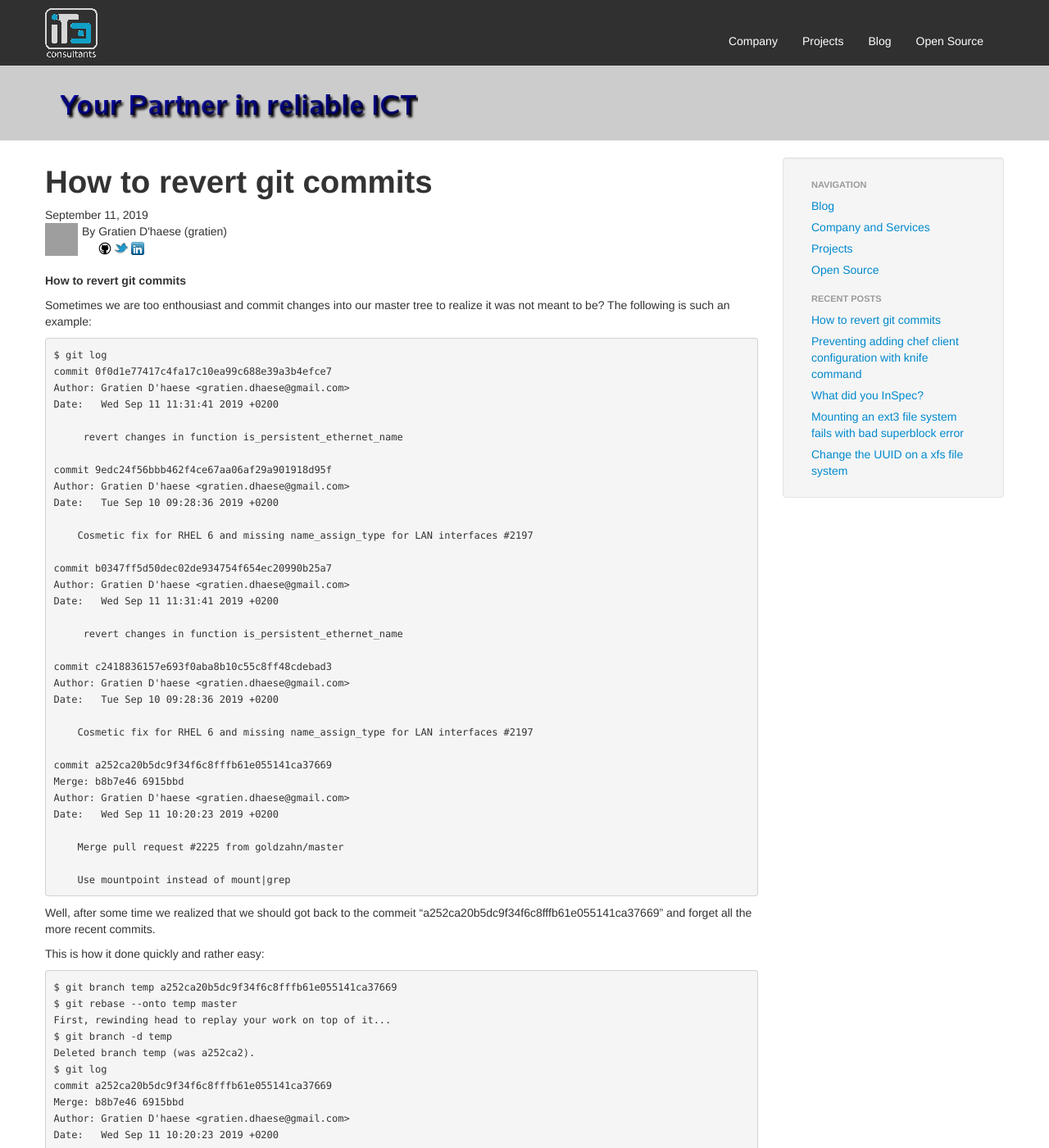
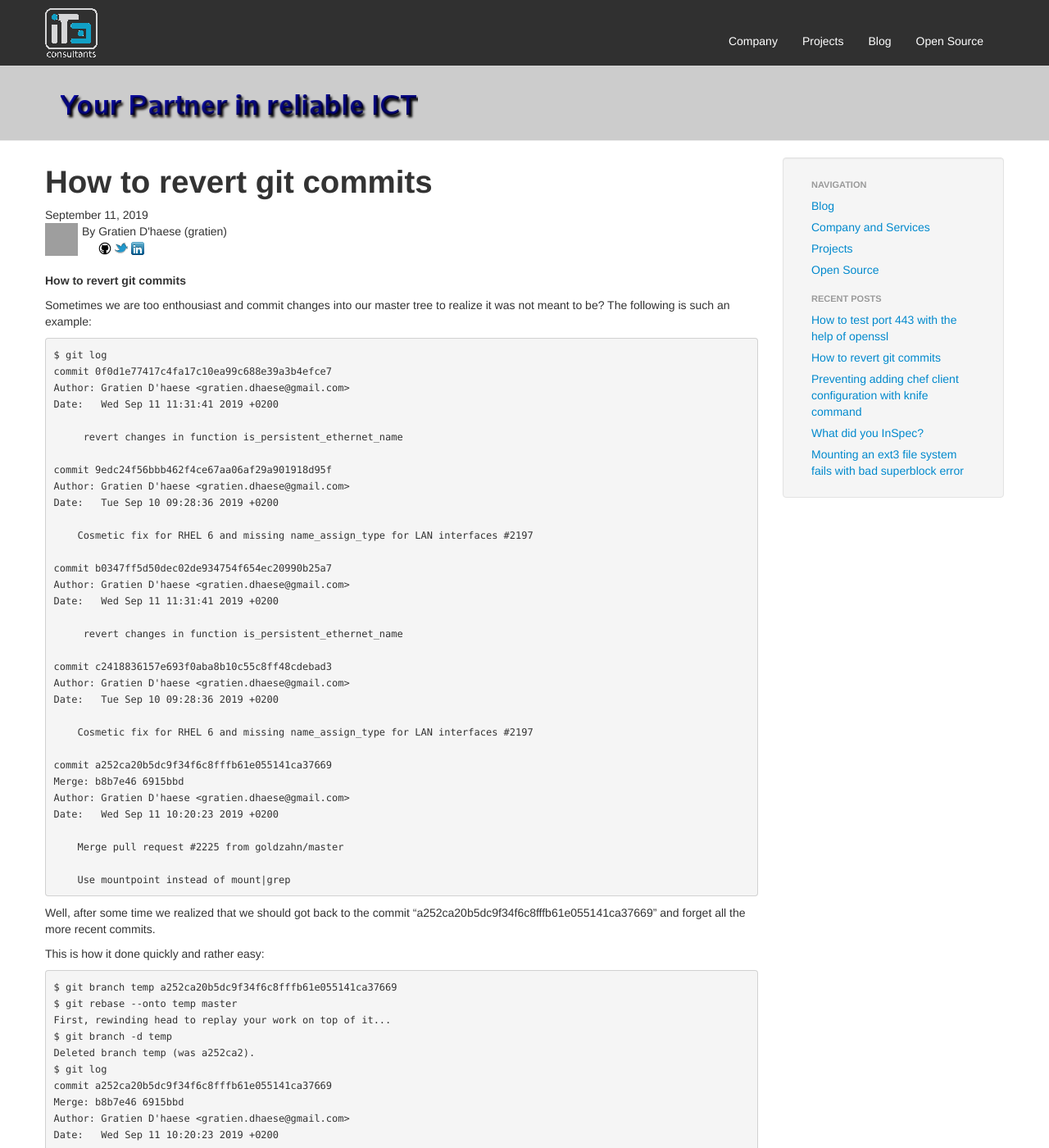
Before and after one commit to gdha/www.it3.be, a Jekyll site: the page built from _posts/2019-09-11-git-reverting-commits.md, in a window 1280 px wide and 1400 px high. Shown: the whole window at 82% size. Built offline with Jekyll 4.4.1, drawn with Linux system fonts in a browser that asks for light colours; comment, search, counter and statistics services are not loaded; some of the changed lines change nothing that is shown; some of the changed text lies outside the part shown; grey boxes are pictures that could not be loaded.

Commit message:
new post + redirect to new upload site

```diff
--- a/_posts/2019-09-11-git-reverting-commits.md
+++ b/_posts/2019-09-11-git-reverting-commits.md
@@ -47,7 +47,7 @@
 
         Use mountpoint instead of mount|grep
 
-Well, after some time we realized that we should got back to the commeit "a252ca20b5dc9f34f6c8fffb61e055141ca37669" and forget all the more recent commits.
+Well, after some time we realized that we should got back to the commit "a252ca20b5dc9f34f6c8fffb61e055141ca37669" and forget all the more recent commits.
 
 This is how it done quickly and rather easy:
 
--- /dev/null
+++ b/_posts/2020-03-24-test-openssl-port-443.md
@@ -0,0 +1,28 @@
+---
+layout: post
+title: How to test port 443 with the help of openssl
+
+description: How to test port 443 with the help of openssl
+
+tags: [terminal, openssl, it3 consultants]
+author: gratien
+---
+
+<strong>How to test port 443 with the help of openssl</strong>
+
+It is a simple task to see whether the remote server is responding on port 443 with the help of `openssl` command:
+
+    #-> echo | openssl s_client -connect chefserver.scm.example.com:443 | grep CONNECTED
+    depth=0 C = US, postalCode = 08933, ST = New York, L = wicked street = Plaza, O = Example, OU = Digital Hosting, CN = *.scm.example.com
+    verify error:num=20:unable to get local issuer certificate
+    verify return:1
+    depth=0 C = US, postalCode = 08933, ST = New York, L = Wicked, street = Plaza, O = Example, OU = Digital Hosting, CN = *.scm.example.com
+    verify error:num=21:unable to verify the first certificate
+    verify return:1
+    DONE
+    CONNECTED(00000003)
+
+As simple as that! Enjoy your day.
+Of course, other manners of doing the same kind of test are possible. You may always comment to this post so others benefit from it. Thanks.
+
+Gratien
```
Also changed, not shown: 1 other file.
